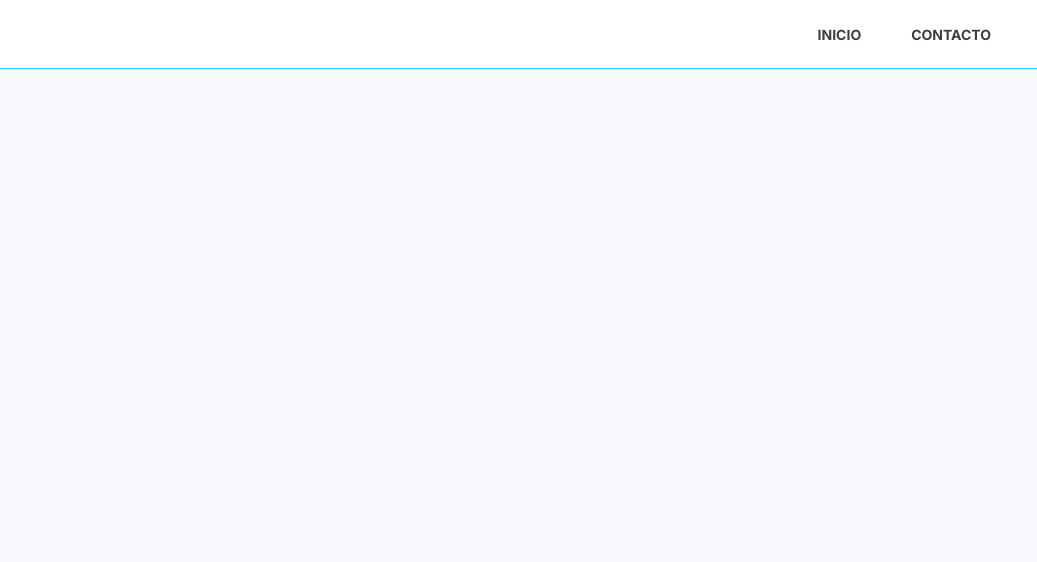
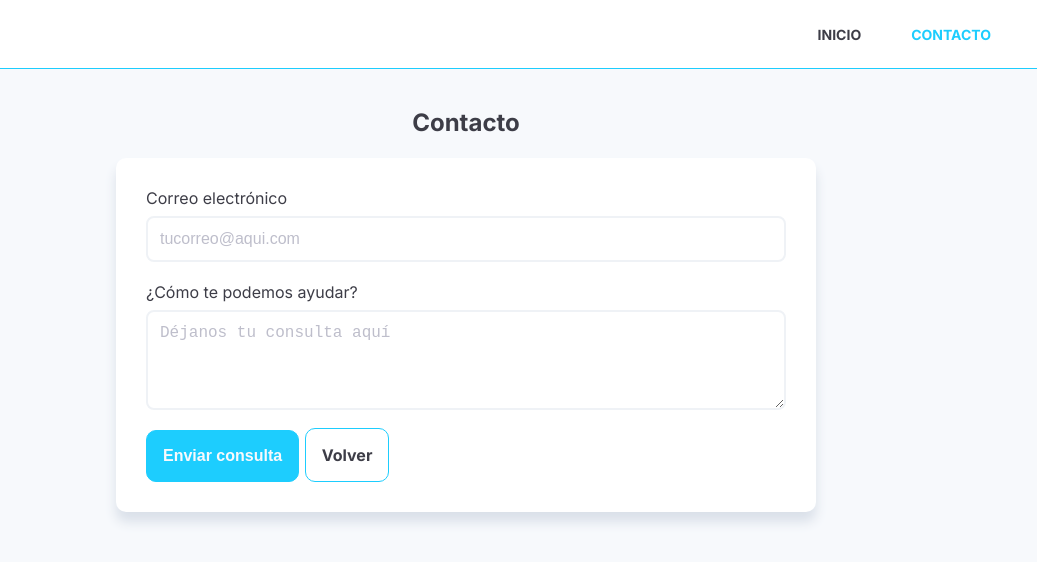
Before and after one commit to TheBlackFishStudio/c26236-tp-manuel-munoz, a plain HTML site: page pages/contacto.html in a window 1280 px wide. Shown: the top 562 px of the page, 174-1211 px from the left. Drawn offline with Linux system fonts and the light colour scheme.

Commit message:
Se trabajaron las internas de contacto y carrito, se ajustaron y se modificaron algunos estilos

```diff
--- a/css/styles.css
+++ b/css/styles.css
@@ -90,16 +90,20 @@ footer{
     text-decoration: none;
     font-size: 1.4rem;
     font-weight: 700;
-    color: inherit;
+    color: #3D3D47;
     display: inline-block;
     padding: 2rem;
     text-transform: uppercase;
     transition: ease-in-out 150ms;
 }
-.header-nav a:hover{
+.header-nav a:hover, .header-nav a.active-nav{
     color:#1dcdfe;
 }
+
 .icon-carrito:hover{
+    background-color: #1dcdfe;
+}
+.icon-carrito-active{
     background-color: #1dcdfe;
 }
 .header-nav ul, footer .footer-list{
@@ -285,3 +289,62 @@ section .interna-btn{
     list-style: square;
     list-style-position: inside;
 }
+
+/* -------------------------------------------------------------------------- */
+/*                                  Contacto                                  */
+/* -------------------------------------------------------------------------- */
+.contacto{
+    width: 100%;
+    display: flex;
+    flex-direction: column;
+    align-items: center;
+}
+.titulo-contacto{
+    margin: 2rem 0;
+}
+.form-contacto{
+    background-color: #fff;
+    color: #3D3D47;
+    width: 100%;
+    max-width: 70rem;
+    font-size: 2rem;
+    padding: 3rem;
+    border-radius: 1rem;
+    box-shadow: 0rem 1rem 1.2rem rgba(218, 224, 233, 1);
+}
+.grupo-input{
+    display: flex;
+    flex-direction: column;
+    gap:.8rem;
+    margin-bottom: 2rem;
+}
+.grupo-input input, .grupo-input textarea{
+    width: 100%;
+    padding: 1.2rem;
+    font-size: 1.6rem;
+    color: #3D3D47;
+    background-color: #fff;
+    border: .2rem solid #EFF2F6;
+    border-radius:.8rem;
+    outline:none;
+}
+.grupo-input input::placeholder, .grupo-input textarea::placeholder{
+    color: #bebecb;
+}
+.grupo-input textarea{
+    min-height: 10rem;
+    resize: vertical;
+}
+.grupo-input label{
+    font-size: 1.6rem;
+}
+/* -------------------------------------------------------------------------- */
+/*                                   Carrito                                  */
+/* -------------------------------------------------------------------------- */
+.carrito{
+    width: 100%;
+    display: flex;
+    flex-direction: column;
+    align-items: center;
+    gap:2rem;
+}
--- a/pages/contacto.html
+++ b/pages/contacto.html
@@ -20,12 +20,30 @@
         <nav class="header-nav">
             <ul>
                 <li><a href="../index.html">Inicio</a></li>
-                <li><a href="./contacto.html">Contacto</a></li>
+                <li><a class="active-nav" href="./contacto.html">Contacto</a></li>
                 <li><a class="icon-carrito" href="./carrito.html"><img class="icon-nav" src="../img/carrito.svg" alt="carrito de compras"></a></li>
             </ul>
         </nav>
     </header>
-    <main></main>
+    <main>
+        <section class="contacto">
+            <h2 class="titulo-contacto">Contacto</h2>
+            <form class="form-contacto" action="https://formspree.io/f/xvkglblw" method="post">
+                <div class="grupo-input">
+                    <label for="email">Correo electrónico</label>
+                    <input id="email" type="email" name="email" placeholder="tucorreo@aqui.com">
+                </div>
+                <div class="grupo-input">
+                    <label for="mensaje">¿Cómo te podemos ayudar?</label>
+                    <textarea name="mensaje" id="message" placeholder="Déjanos tu consulta aquí"></textarea>
+                </div>
+                <div class="contenedor-btn">
+                    <button class="btn bg-secondary cursor-pointer text-ligth comprar" type="submit">Enviar consulta</button>
+                    <a class="btn bg-secondary cursor-pointer text-dark ver-mas" href="../index.html">Volver</a>
+                </div>
+            </form>
+        </section>
+    </main>
     <footer>
         <p class="text-light">Sitio realizado con ❤️ por Manuel Muñoz</p>
         <nav>
```
Also changed, not shown: index.html (+1 -1 lines), pages/carrito.html (+11 -2 lines).
